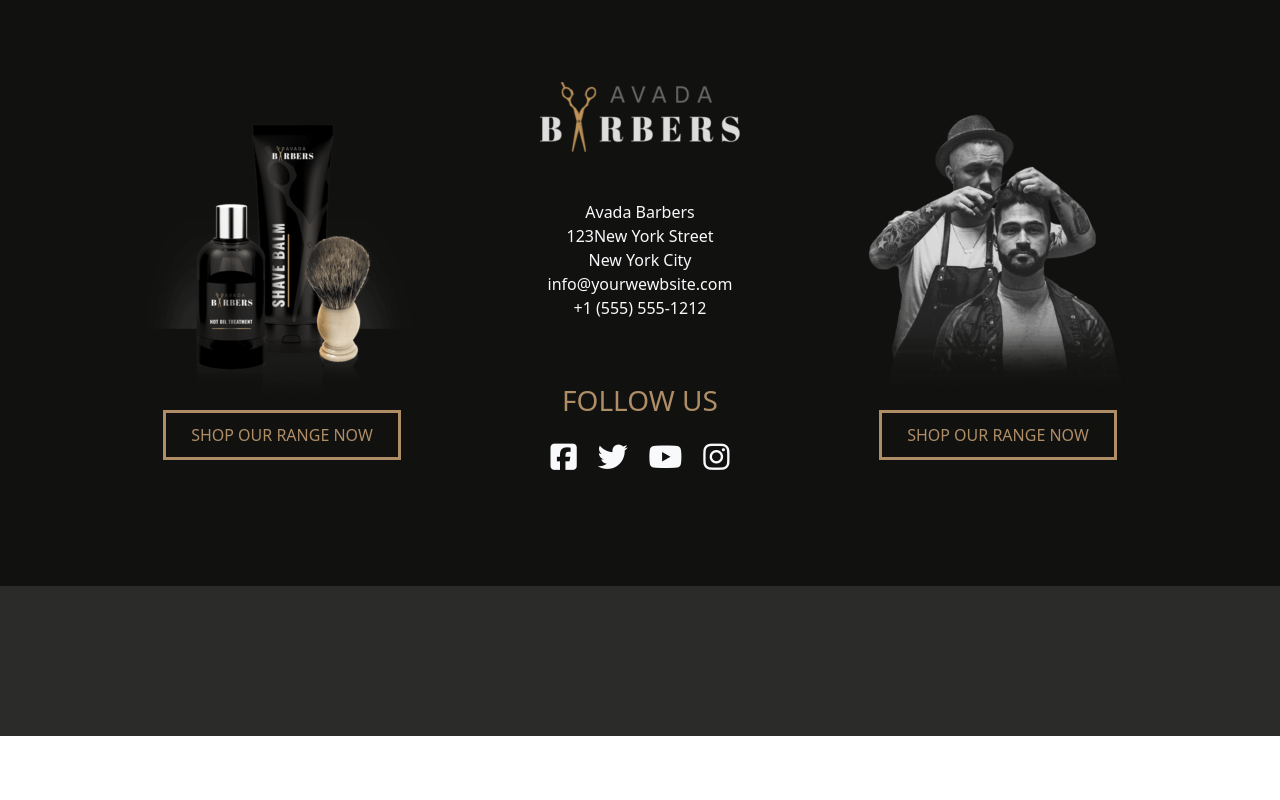
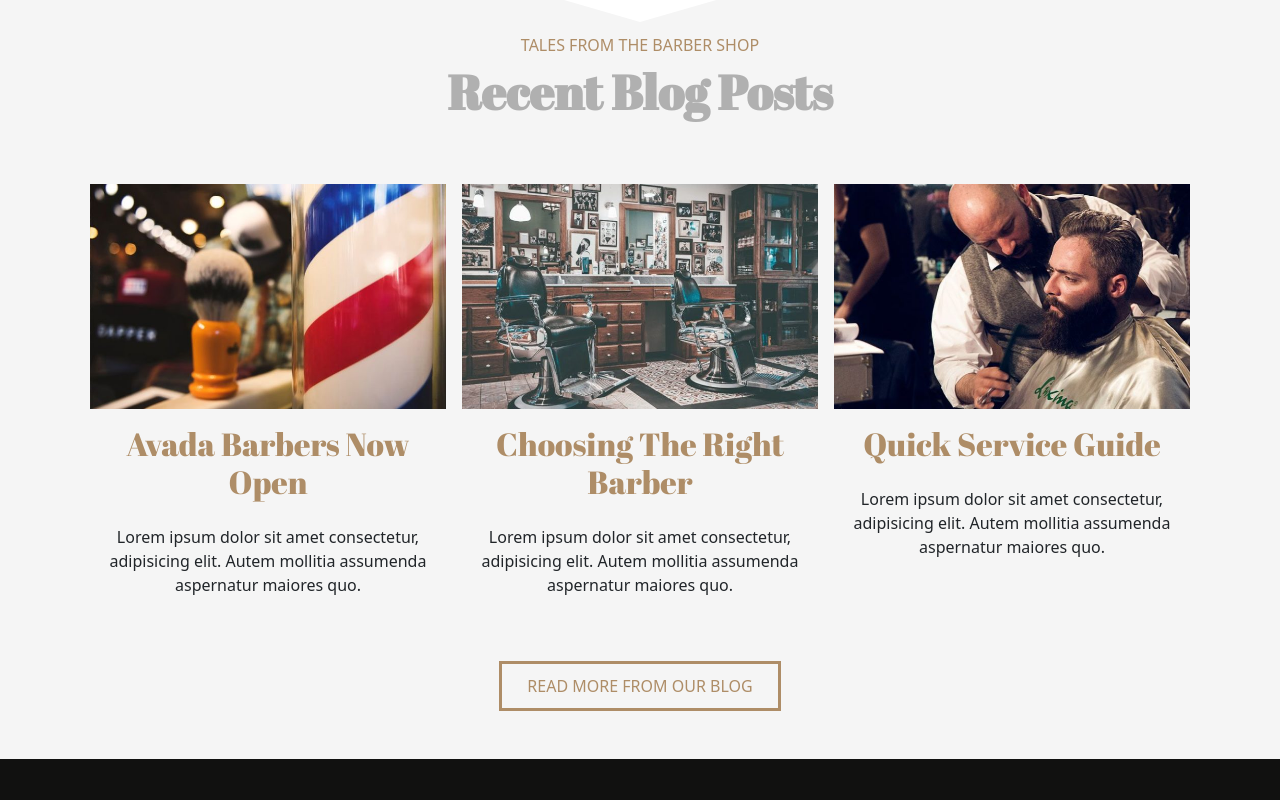
Before and after one commit to AndreaDeStefano1/proj-html-vuejs, a Vue app: page / in a window 1280 px wide. Shown: the part 3620-4420 px from the top of the page. Before the commit the page ends 4356 px from the top, so only its background shows below. Built offline with nearby package versions, Linux system fonts and the light colour scheme.

Commit message:
Lavoro finito dinamicizzato vari elementi

```diff
--- a/src/App.vue
+++ b/src/App.vue
@@ -29,7 +29,6 @@ export default {
 
 <style lang="scss">
 @import '../node_modules/bootstrap/scss/bootstrap.scss';
-
 @import '~@fontsource/abril-fatface/index.css';
 @import './assets/style/vars';
 @import '~@fortawesome/fontawesome-free/css/all.min.css';
--- /dev/null
+++ b/src/components/CardBlogComp.vue
@@ -0,0 +1,38 @@
+<template>
+  <div class="mx-2 pb-5">
+    <div class="image-container">
+      <img :src="postImageUrl" alt="">
+    </div>
+    <h2 class="text-center py-3">{{postTitle}}</h2>
+    <p class="text-center">{{postText}}</p>
+  </div>
+</template>
+
+<script>
+export default {
+  name: 'CardBlogComp',
+  props:{
+    postTitle: String,
+    postText: String,
+    postImageUrl: String
+  }
+}
+</script>
+
+<style lang="scss" scoped>
+@import '../assets/style/vars';
+
+  div{
+    width: calc(100% / 3);
+    .image-container{
+      width: 100%;
+      img{
+        width: 100%
+      };
+    }
+    h2{
+      font-family: $title-font;
+      color: $primary-color;
+    }
+  }
+</style>
--- a/src/components/FooterComp.vue
+++ b/src/components/FooterComp.vue
@@ -50,8 +50,8 @@
     </div>
     <!-- /footer top -->
     <!-- footer bottom -->
-    <div class="footer-bottom">
-
+    <div class="footer-bottom text-light">
+      <p class="text-center">&copy; Copyright 2012-2020 | Avada Theme by ThemeFusion | All Rights Reserved | Powered by Boolean</p>
     </div>
 
 
@@ -89,8 +89,11 @@ footer{
     }
   }
   .footer-bottom{
-    height: 150px;
+    height: 100px;
     background-color: lighten($dark-block-color, 10%);
+    p{
+      line-height: 100px;
+    }
   }
 }
 </style>
--- a/src/components/MainComp.vue
+++ b/src/components/MainComp.vue
@@ -106,23 +106,12 @@
 
         <div class="container d-flex justify-content-center pb-5">
 
-          <CardCompReviews
-          class=" flex-column-reverse cerchio"
-          text="Lorem ipsum dolor sit amet consectetur adipisicing elit. Ipsa molestias veritatis corporis laudantium? Cupiditate, voluptatibus aspernatur asperiores quas, laboriosam repellendus mollitia vitae obcaecati sapiente tempore labore. Vitae in nam aut?"
-          title="Jhon Doe"
-          :url="require('../assets/img/avadabarbers-trimcut-gallery6-400x400.jpg')"/>
+          <CardCompReviews v-for="(review, index) in reviewsArray" :key="`review${index}`"
+          class=" flex-column-reverse "
+          :text="review.text"
+          :title="review.author"
+          :url="review.url"/>
 
-          <CardCompReviews
-          class=" flex-column-reverse cerchio"
-          text="Lorem ipsum dolor sit amet consectetur adipisicing elit. Ipsa molestias veritatis corporis laudantium? Cupiditate, voluptatibus aspernatur asperiores quas, laboriosam repellendus mollitia vitae obcaecati sapiente tempore labore. Vitae in nam aut?"
-          title="Pete Jones"
-          :url="require('../assets/img/avadabarbers-trimcut-gallery7-400x402.jpg')"/>
-
-          <CardCompReviews
-          class=" flex-column-reverse cerchio"
-          text="Lorem ipsum dolor sit amet consectetur adipisicing elit. Ipsa molestias veritatis corporis laudantium? Cupiditate, voluptatibus aspernatur asperiores quas, laboriosam repellendus mollitia vitae obcaecati sapiente tempore labore. Vitae in nam aut?"
-          title="Mark Wilson"
-          :url="require('../assets/img/avadabarbers-trimcut-gallery3-400x402.jpg')"/>
 
         </div>
 
@@ -130,16 +119,27 @@
      <!-- /REVIEWES -->
 
      <!-- BLOG -->
-     <section class="blog-section">
+     <section class="blog-section ">
 
-       <TitleComp
-        class=" pt-5 pb-2 text-center"
-        bigText="Recent Blog Posts"
-        miniText="TALES FROM THE BARBER SHOP"/>
+      <TitleComp
+      class=" pt-5 pb-2 text-center"
+      bigText="Recent Blog Posts"
+      miniText="TALES FROM THE BARBER SHOP"/>
 
-       <div class="container">
+      <div class="container d-flex">
 
-       </div>
+        <CardBlogComp
+        class="pt-5"
+        v-for="(blog,index) in blogPostArray" :key="`blog${index}`"
+        :postImageUrl="blog.url"
+        :postText="blog.text"
+        :postTitle="blog.title"/>
+
+      </div>
+
+      <ButtonComp
+      class="text-center pb-5"
+      buttonText="READ MORE FROM OUR BLOG"/>
 
      </section>
 
@@ -153,6 +153,7 @@ import TitleComp from './TitleComp.vue'
 import CardCompServices from './CardCompServices.vue'
 import CardCompReviews from './CardCompReviews.vue'
 import CardProductComp from './CardProductComp.vue'
+import CardBlogComp from './CardBlogComp.vue'
 
 
 export default {
@@ -161,12 +162,13 @@ export default {
     ButtonComp,
     CardCompServices,
     CardProductComp,
-    CardCompReviews
+    CardCompReviews,
+    CardBlogComp
 },
   name: 'MainComp',
   data(){
     return{
-      serviceCardsArray :[
+      serviceCardsArray: [
         {
           text: "Avada Barbers are experts in the lickety split trim and air cut. Quick but careful and ridiculously good looking.",
           title: "Trim & Cut",
@@ -182,6 +184,40 @@ export default {
           title: "Beard Tidy",
           url: require("../assets/img/avadabarbers-beardtrim-icon.png")
         }
+      ],
+      blogPostArray: [
+        {
+          title: 'Avada Barbers Now Open',
+          text: 'Lorem ipsum dolor sit amet consectetur, adipisicing elit. Autem mollitia assumenda aspernatur maiores quo.',
+          url: require('../assets/img/avadabarbers-second-blog-700x441.jpg')
+        },
+        {
+          title: 'Choosing The Right Barber',
+          text: 'Lorem ipsum dolor sit amet consectetur, adipisicing elit. Autem mollitia assumenda aspernatur maiores quo.',
+          url: require('../assets/img/avadabarbers-choosing-blog-700x441.jpg')
+        },
+        {
+          title: 'Quick Service Guide',
+          text: 'Lorem ipsum dolor sit amet consectetur, adipisicing elit. Autem mollitia assumenda aspernatur maiores quo.',
+          url: require('../assets/img/avadabarbers-ourservice-blog-700x441.jpg')
+        },
+      ],
+      reviewsArray: [
+        {
+          text: 'Lorem ipsum dolor sit amet consectetur adipisicing elit. Ipsa molestias veritatis corporis laudantium? Cupiditate, voluptatibus aspernatur asperiores quas, laboriosam repellendus mollitia vitae obcaecati sapiente tempore labore. Vitae in nam aut?',
+          author: 'Jhon Doe',
+          url: require('../assets/img/avadabarbers-trimcut-gallery6-400x400.jpg')
+        },
+        {
+          text: 'Lorem ipsum dolor sit amet consectetur adipisicing elit. Ipsa molestias veritatis corporis laudantium? Cupiditate, voluptatibus aspernatur asperiores quas, laboriosam repellendus mollitia vitae obcaecati sapiente tempore labore. Vitae in nam aut?',
+          author: 'Pete Jones',
+          url: require('../assets/img/avadabarbers-trimcut-gallery7-400x402.jpg')
+        },
+        {
+          text: 'Lorem ipsum dolor sit amet consectetur adipisicing elit. Ipsa molestias veritatis corporis laudantium? Cupiditate, voluptatibus aspernatur asperiores quas, laboriosam repellendus mollitia vitae obcaecati sapiente tempore labore. Vitae in nam aut?',
+          author: 'Mark Wilson',
+          url: require('../assets/img/avadabarbers-trimcut-gallery3-400x402.jpg')
+        },
       ]
     }
   }
@@ -248,5 +284,6 @@ export default {
 .blog-section{
   clip-path: polygon(50% 20%, 100% 0, 100% 100%, 0 100%, 0 0);
   background-color: #f5f5f5;
+  padding-top: 150px;
 }
 </style>
```
